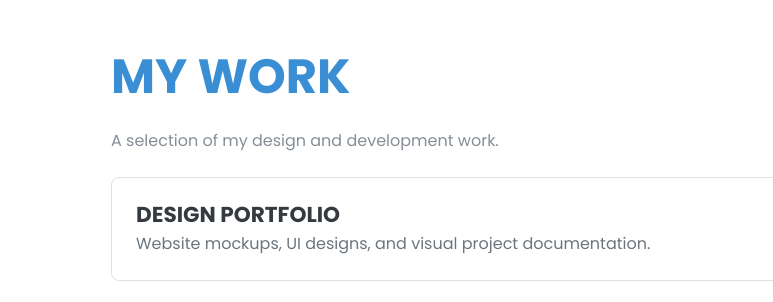
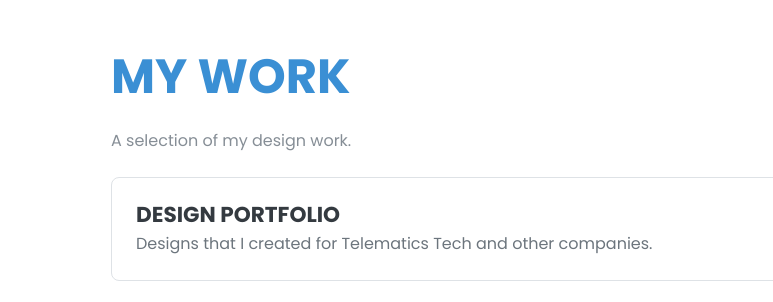
Before and after one commit to sharmasagar33/Portfolio-website, a plain HTML site: page index.html in a window 1280 px wide. Shown: the part 3541-3843 px from the top of the page, 209-982 px from the left. Drawn offline with nearby package versions, Linux system fonts and the light colour scheme.

Commit message:
Update index.html

```diff
--- a/index.html
+++ b/index.html
@@ -218,14 +218,14 @@ a{color:#3a8fd4}a:active,a:focus,a:hover{color:#2372b0}
       <section class="resume-section p-3 p-lg-5 d-flex flex-column" id="portfolio">
         <div class="my-auto w-100">
           <h2 class="mb-4 text-primary">My Work</h2>
-          <p class="mb-4">A selection of my design and development work.</p>
+          <p class="mb-4">A selection of my design work.</p>
 
           <!-- Design Portfolio -->
           <div class="portfolio-card mb-4">
             <div class="d-flex flex-column flex-md-row align-items-md-center justify-content-between">
               <div>
                 <h3 class="mb-1" style="font-size:1.35rem;">Design Portfolio</h3>
-                <p class="mb-0 text-muted">Website mockups, UI designs, and visual project documentation.</p>
+                <p class="mb-0 text-muted">Designs that I created for Telematics Tech and other companies.</p>
               </div>
               <a href="https://drive.google.com/drive/folders/1uZgWCaDipZfmLVqMmFG5gxKNotGtKpAf?usp=sharing" target="_blank" class="btn btn-primary mt-3 mt-md-0">
                 <i class="fa fa-folder-open mr-2"></i>View on Google Drive
```
